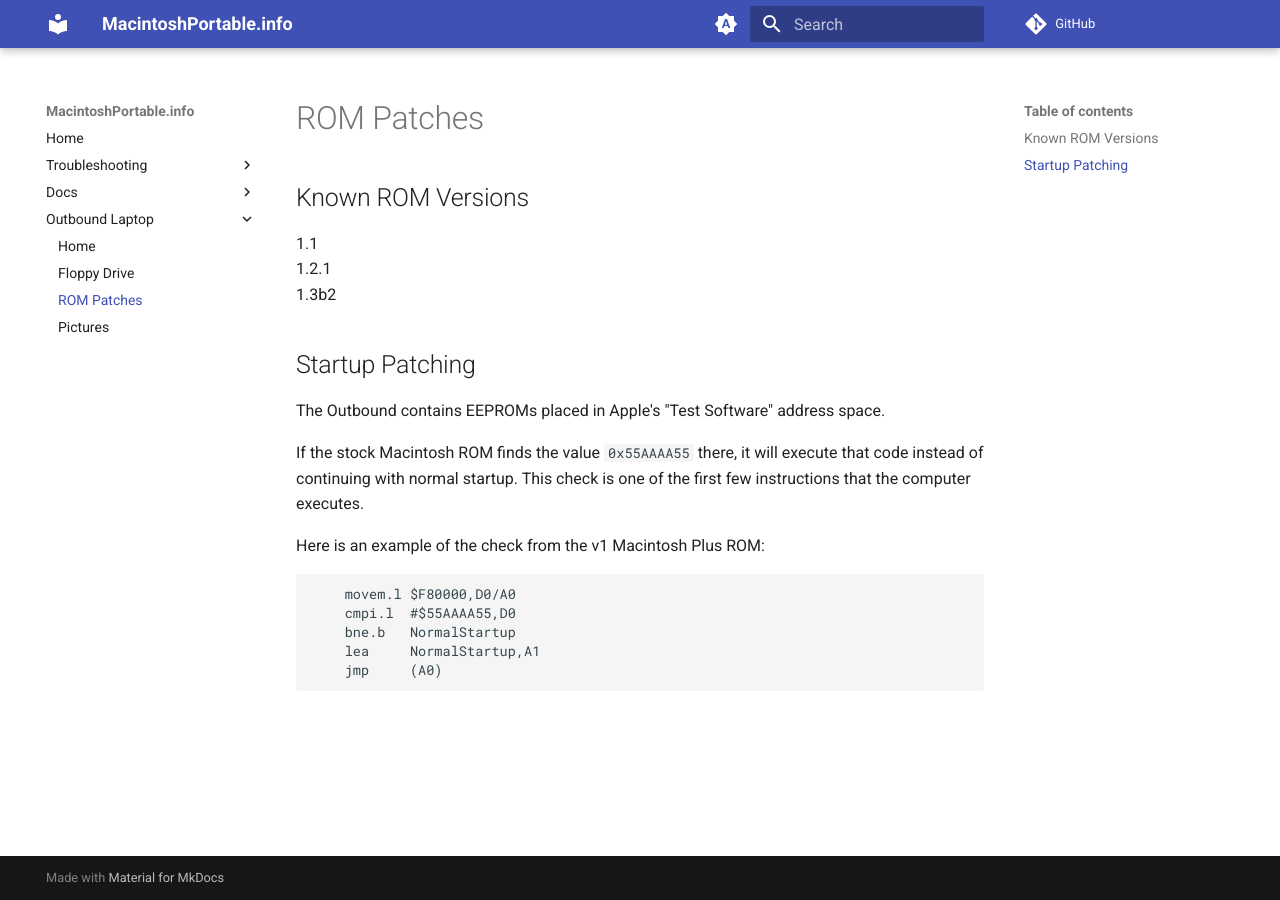
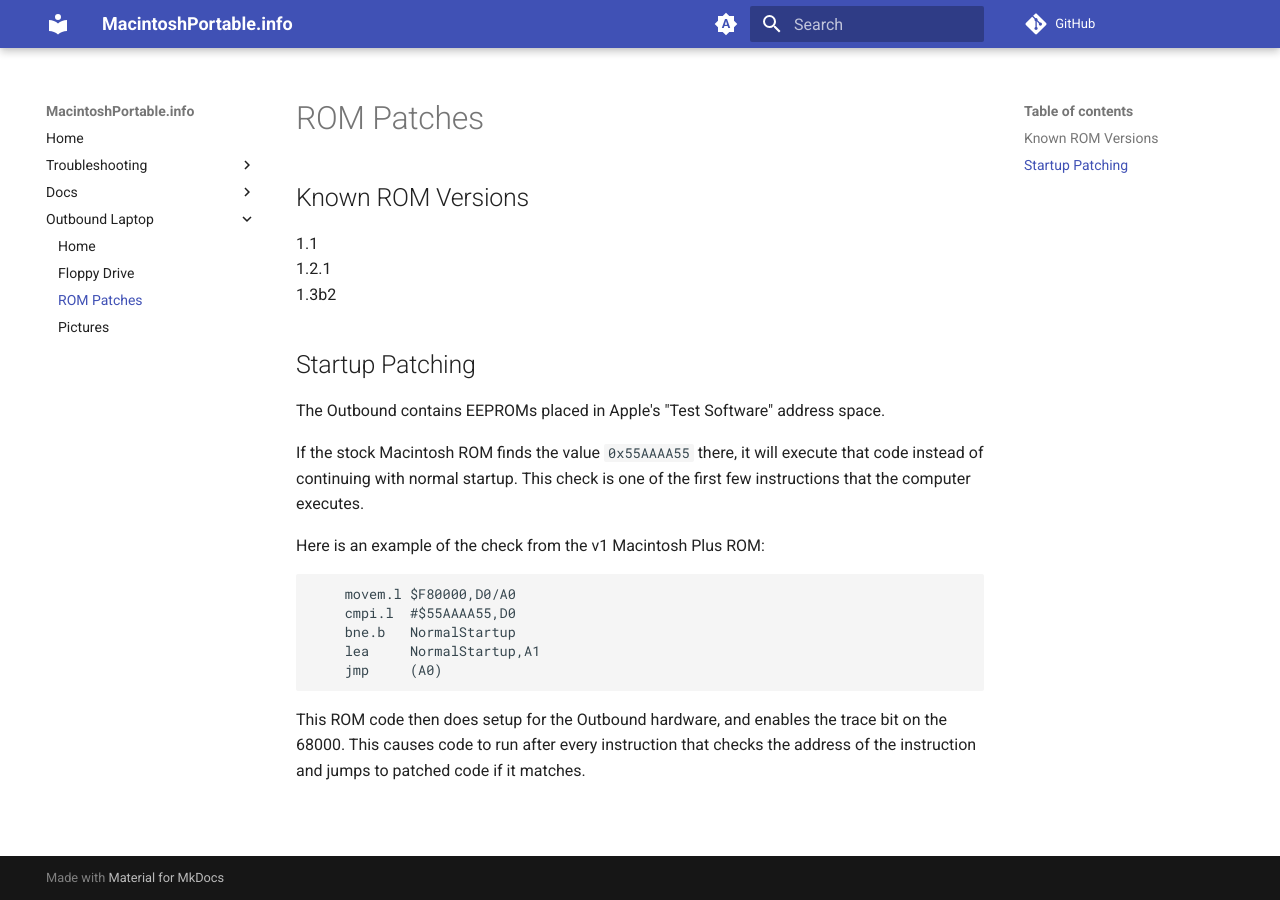
Before and after one commit to rezafouladian/MacintoshPortable, an MkDocs documentation site: the page built from docs/outbound/ROMPatches.md, in a window 1280 px wide. Built offline with MkDocs 1.6.1 and Material for MkDocs 9.7.7, drawn with Linux system fonts in a browser that asks for light colours; comment, search, counter and statistics services are not loaded.

Commit message:
Add patching notes

````diff
--- a/docs/outbound/ROMPatches.md
+++ b/docs/outbound/ROMPatches.md
@@ -18,3 +18,5 @@ Here is an example of the check from the v1 Macintosh Plus ROM:
     lea     NormalStartup,A1
     jmp     (A0)
 ```
+
+This ROM code then does setup for the Outbound hardware, and enables the trace bit on the 68000. This causes code to run after every instruction that checks the address of the instruction and jumps to patched code if it matches.
````
